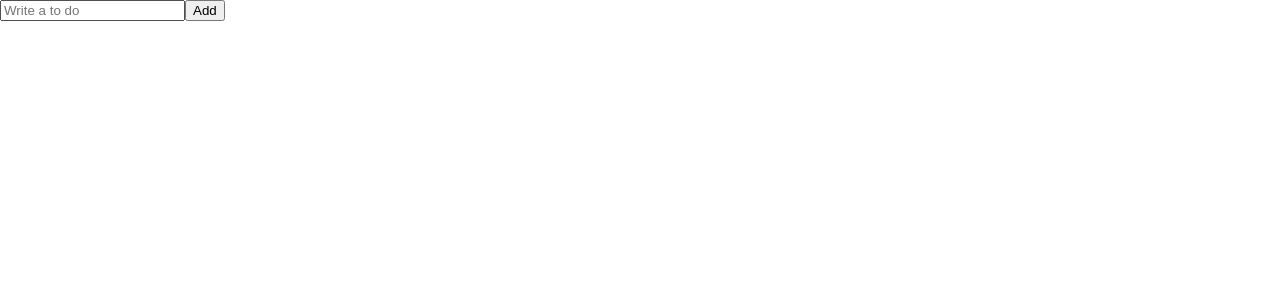
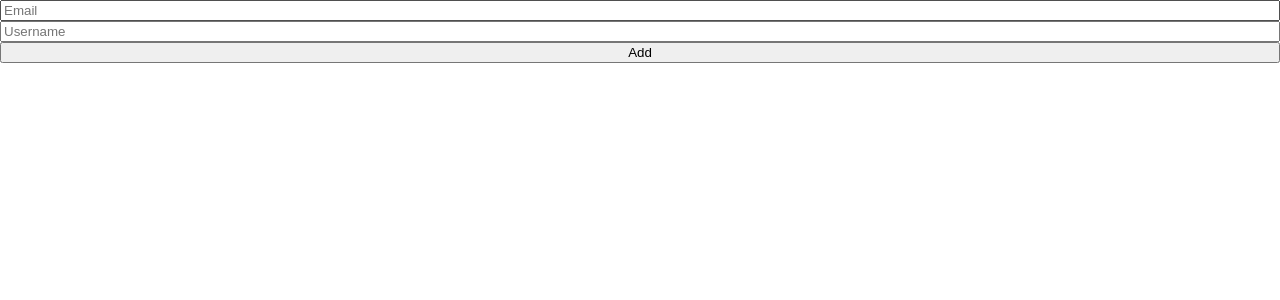
Before and after one commit to yujini-kim/todolist, a React (Create React App) app: page / in a window 1280 px wide. Shown: the top 300 px of the page. Built offline with nearby package versions, Linux system fonts and the light colour scheme.

Commit message:
feat: 에러메세지 표시
- 인풋태그의 규칙에 어긋날 경우, 에러메세지 표시

관련 이슈:

```diff
--- a/src/ToDoList.tsx
+++ b/src/ToDoList.tsx
@@ -1,25 +1,59 @@
-import { useState } from 'react';
+import { useForm } from 'react-hook-form';
+
+type IFormData = {
+  firstName: string;
+  lastName: string;
+  email: string;
+  password: string;
+  CheckingPassword: string;
+  username?: string;
+};
 
 function ToDoList() {
-  const [toDo, setToDo] = useState('');
+  const {
+    register,
+    handleSubmit,
+    formState: { errors },
+  } = useForm<IFormData>();
 
-  const onChange = (e: React.FormEvent<HTMLInputElement>) => {
-    const {
-      currentTarget: { value },
-    } = e;
-    setToDo(value);
+  const onValid = (data: IFormData) => {
+    console.log('data', data);
   };
-  const onSubmit = (e: React.FormEvent<HTMLFormElement>) => {
-    e.preventDefault();
-    console.log(toDo);
-  };
+
   return (
     <div>
-      <form onSubmit={onSubmit}>
-        <input onChange={onChange} value={toDo} placeholder="Write a to do" />
+      <form
+        style={{ display: 'flex', flexDirection: 'column' }}
+        onSubmit={handleSubmit(onValid)}
+      >
+        <input
+          {...register('email', {
+            required: '이메일을 입력해주세요',
+            pattern: {
+              value: /^[A-Za-z0-9._%+-]+@naver.com$/,
+              message: 'Only naver.com emails allowed',
+            },
+          })}
+          placeholder="Email"
+        />
+        <span>{errors.email?.message}</span>
+
+        <input
+          {...register('username', {
+            required: '유저네임을 입력해주세요',
+            minLength: {
+              value: 10,
+              message: 'Username must be at least 10 characters',
+            },
+          })}
+          placeholder="Username"
+        />
+        <span>{errors.username?.message}</span>
+
         <button>Add</button>
       </form>
     </div>
   );
 }
+
 export default ToDoList;
```
